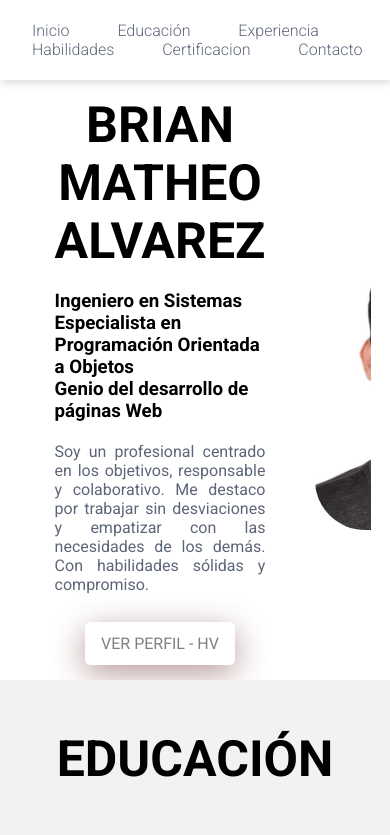
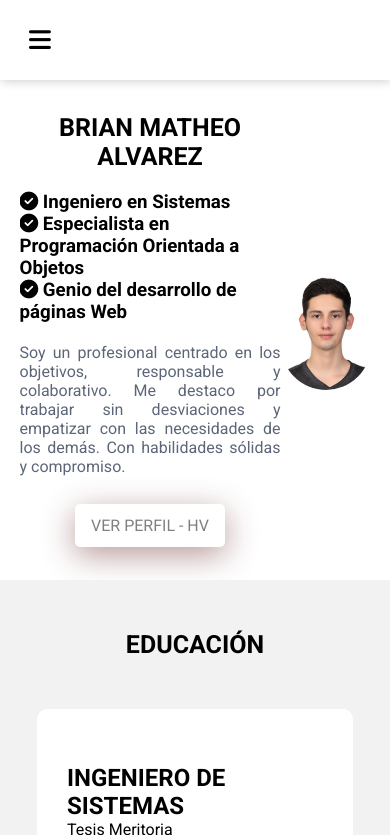
Before and after one commit to BrianMatheo/curriculum, a plain HTML site: page index.html in a window 390 px wide. Shown: the top 835 px of the page. Drawn offline with Linux system fonts and the light colour scheme.

Commit message:
cargar breakpoint

```diff
--- a/css/style.css
+++ b/css/style.css
@@ -53,6 +53,7 @@ nav{
 .enlaces-header{
     font-weight: 300;
     margin: auto;
+    transition: all ease-in-out .6s;
 }
 
 .nav .enlaces-header a{
@@ -69,6 +70,32 @@ nav{
     border-color: #e3d3;
     transition: all ease-in-out .6s;
 }
+
+.hamburguer{
+    width: 80px;
+    height: 80px;
+    text-align: center;
+    cursor: pointer;
+    transition: all ease-in-out 0.5s;
+    z-index: 100;
+    display: none;
+}
+
+.hamburguer > i{
+    font-size: 25px;
+    line-height: 80px;
+}
+
+@media  screen and (max-Width:600px){
+    .hamburguer{
+        display: block;
+    }
+    .enlaces-header{
+        display: none;
+    }
+}
+
+
 
 .titulospro{
     text-align: left;
@@ -323,3 +350,80 @@ nav{
 .certificate a:hover {
     color: #fff;
 }
+
+
+/* ################################## MEDIA QUERYS ################################## */
+
+@media screen and (max-Width:600px) {
+    h1{
+        font-size: 25px;
+    }
+    .contenido-header{
+        width: 100%;
+        height: 500px;
+    }
+    .contenido-header > img{
+        width: 120px;
+        height: 120px;
+        animation: ease-in animacion 0.5s;
+        margin: 20px 0;
+    }
+
+    .articulo, .articulo, .certificate, .skills{
+        width: 90%;
+    }
+    .skills{
+        margin-bottom: 20px;
+    }
+    .articulo, .experience, .content-skills{
+        margin-bottom: 20px;
+    }
+    .content-skills{
+        margin-bottom: 20px;
+    }
+
+    .content-certificados{
+        padding: 0;
+        margin-bottom: 30px;
+    }
+
+    .certificate{
+        margin: 10px;
+        padding: 10px;
+    }
+
+    .enlaces-header{
+        position: fixed;
+        background-color: #d03d3d;
+        top: 0;
+        right: 0;
+        width: 100%;
+        height: 100vh;
+        display: flex;
+        align-items: center;
+        flex-direction: column;
+        clip-path: circle(0.0% at 0 0);
+    }
+    .nav .enlaces-header a{
+        color: white;
+        background-color: #cf6c6c;
+        text-transform: uppercase;
+        font-weight: 800;
+        margin-top: 20px;
+        width: 50%;
+        text-align: center;
+    }
+
+    .nav .enlaces-header a:hover{
+        color: #d03d3d;
+        background-color: #fff;
+    }
+
+    .hamburguer{
+        display: block;
+    }
+
+    .nav .hamburgueropen{
+        clip-path: circle(150% at 0 0) ;
+    }
+}
--- a/index.html
+++ b/index.html
@@ -25,7 +25,9 @@
                 <a href="#certificados">Certificacion</a>
                 <a href="#contacto">Contacto</a>
             </div>
-            <div class="hamburguer"></div>
+            <div class="hamburguer">
+                <i class="fa-solid fa-bars"></i>
+            </div>
             </section>
         </nav>
         <div class="contenedor">
@@ -33,9 +35,9 @@
                 <section class="textos header">
                     <h1>BRIAN MATHEO ALVAREZ</h1>
                     <div class="titulospro">
-                        <h3>Ingeniero en Sistemas</h3>
-                        <h3>Especialista en Programación Orientada a Objetos</h3>
-                        <h3>Genio del desarrollo de páginas Web</h3>
+                        <h3><i class="fa-solid fa-circle-check"></i>    Ingeniero en Sistemas</h3>
+                        <h3><i class="fa-solid fa-circle-check"></i>    Especialista en Programación Orientada a Objetos</h3>
+                        <h3><i class="fa-solid fa-circle-check"></i>    Genio del desarrollo de páginas Web</h3>
                     </div>
                     <p>Soy un profesional centrado en los objetivos, responsable y colaborativo. Me destaco por trabajar sin desviaciones y empatizar con las necesidades de los demás. Con habilidades sólidas y compromiso.</p>
                     <a href="document/lorem-ipsum.pdf" target="_blank" >Ver perfil - HV</a>
@@ -185,5 +187,8 @@
                 </div>
             </div>
         </section>
+        <script src="https://kit.fontawesome.com/0191115c2b.js" crossorigin="anonymous"></script>
+        <script src="js/main.js"></script>
+
 </body>
 </html>
--- /dev/null
+++ b/js/main.js
@@ -0,0 +1,19 @@
+let enlaces_header = document.querySelectorAll(".enlaces-header")[0];
+let ico_hamburguer = true;
+
+document.querySelectorAll(".hamburguer")[0].addEventListener("click", function(){
+    if(ico_hamburguer){
+        document.querySelectorAll(".hamburguer")[0].style.color ="#fff";
+        ico_hamburguer= false;
+    }else{
+        document.querySelectorAll(".hamburguer")[0].style.color ="#000";
+        ico_hamburguer= true;
+    }
+
+    enlaces_header.classList.toggle("hamburgueropen");
+})
+
+document.querySelectorAll(".enlaces-header")[0].addEventListener("click", function(){
+    enlaces_header.classList.toggle("hamburgueropen");
+    document.querySelectorAll(".hamburguer")[0].style.color ="#000";
+})
```
Also changed, not shown: html/flexbox.html (+32 -0 lines).
